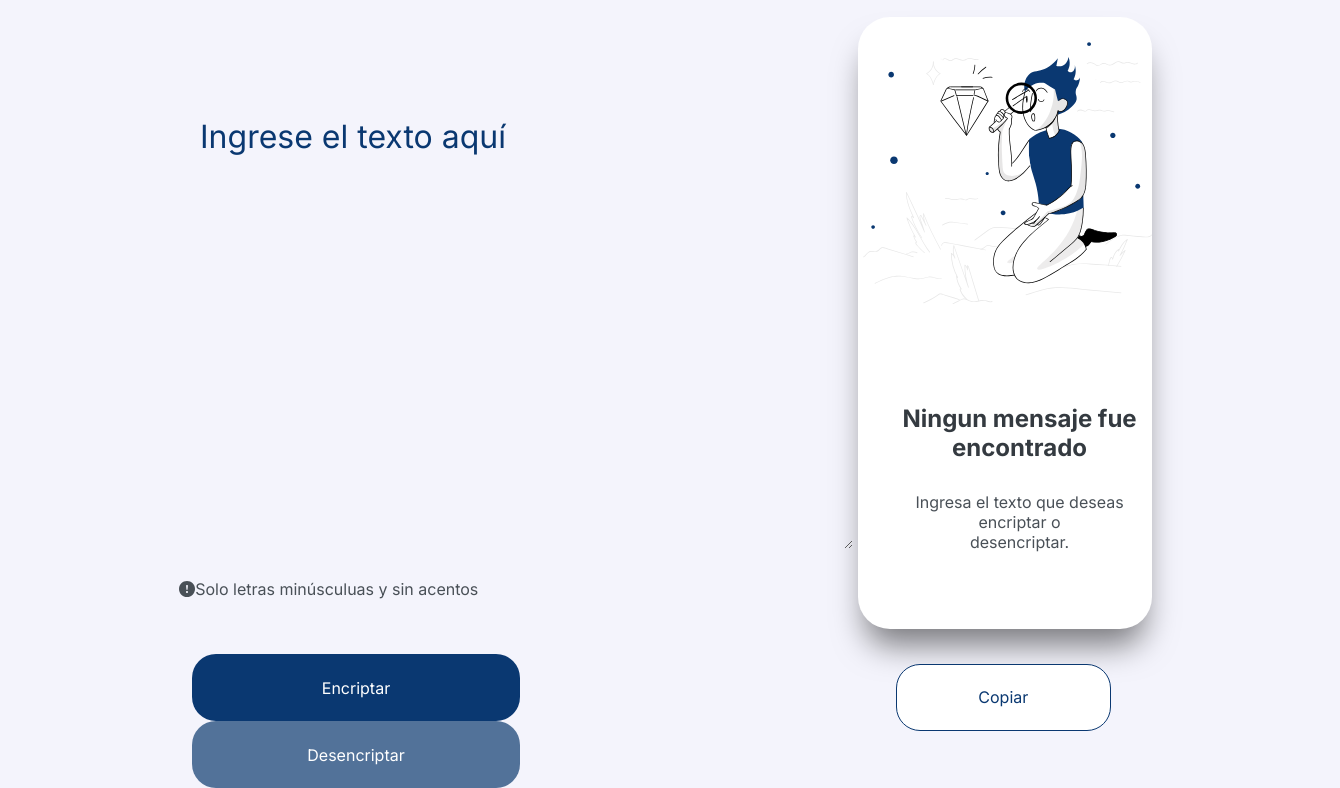
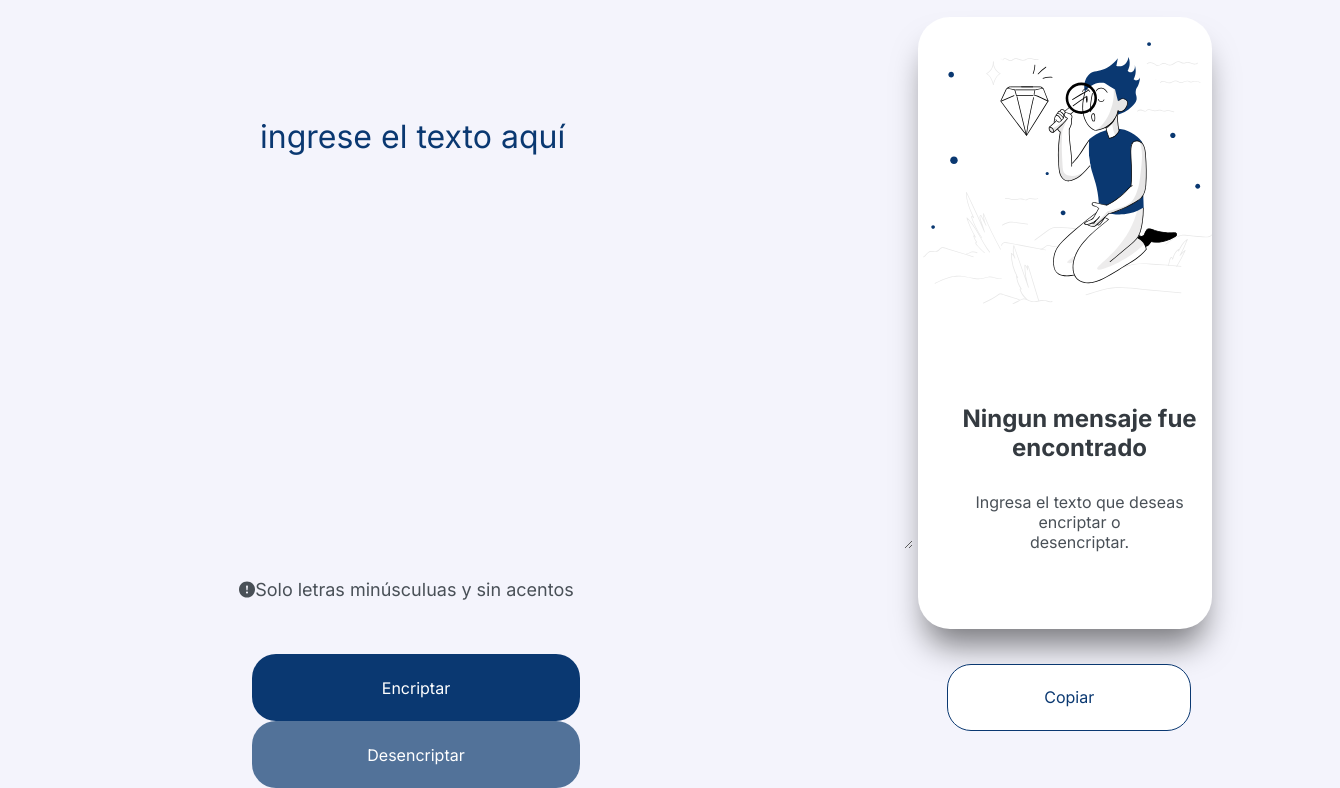
Before and after one commit to Abeel-dvp/Encriptador, a plain HTML site: page index.html in a window 1280 px wide. Shown: the part 53-841 px from the top of the page, 1340 px wide, since content can reach past the window. Drawn offline with Linux system fonts and the light colour scheme.

Commit message:
last changes...

```diff
--- a/style.css
+++ b/style.css
@@ -27,6 +27,7 @@ header {
     height: 90%;
     display: flex;
     justify-content: space-between;
+    margin-left: 60px;
 }
 
 .text-container {
@@ -49,6 +50,8 @@ header {
     color: #0A3871;
     font-size: 32px;
     font-weight: 400;
+    text-transform: lowercase;
+    outline: none;
 }
 
 .box-text::placeholder {
@@ -61,7 +64,7 @@ header {
     left: 14%;
     display: flex;
     color: #495057;
-
+    font-size: 18px;
 }
 
 .container-buttoms {
@@ -134,17 +137,21 @@ header {
     left: 5px;
     top: 20px;
     padding-top: 5px;
+
 }
 
 
 .img-alura {
     width: 100%;
+    height: 100%;
 }
 
 .container-parrafo {
     position: absolute;
     top: 60%;
     left: 10%;
+    margin: auto;
+    align-items: center;
 
 }
 
@@ -204,7 +211,7 @@ header {
 }
 
 .btn-copy {
-    width: 73%;
+    width: 83%;
     height: 67px;
     border-radius: 24px;
     background-color: #ffff;
@@ -216,7 +223,7 @@ header {
     cursor: pointer;
     position: relative;
     top: 56px;
-    left: 13%;
+    left: 10%;
 
 
 }
@@ -259,7 +266,7 @@ header {
         height: 86%;
         border: none;
 
-
+        text-wrap: wrap;
         font-size: 35px;
         font-weight: 400;
         padding-bottom: 10px;
@@ -274,6 +281,8 @@ header {
         display: flex;
 
     }
+
+
 
     .container-buttoms {
         display: block;
```
